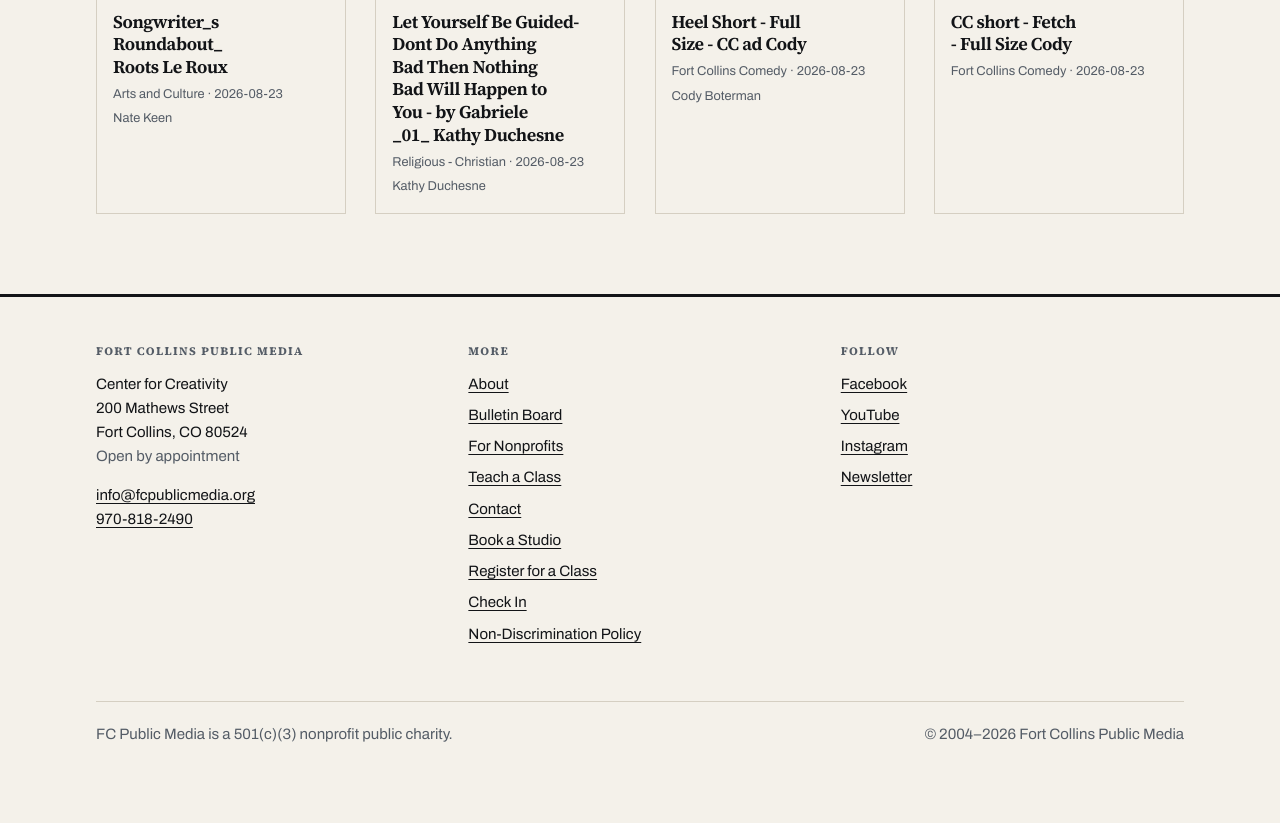
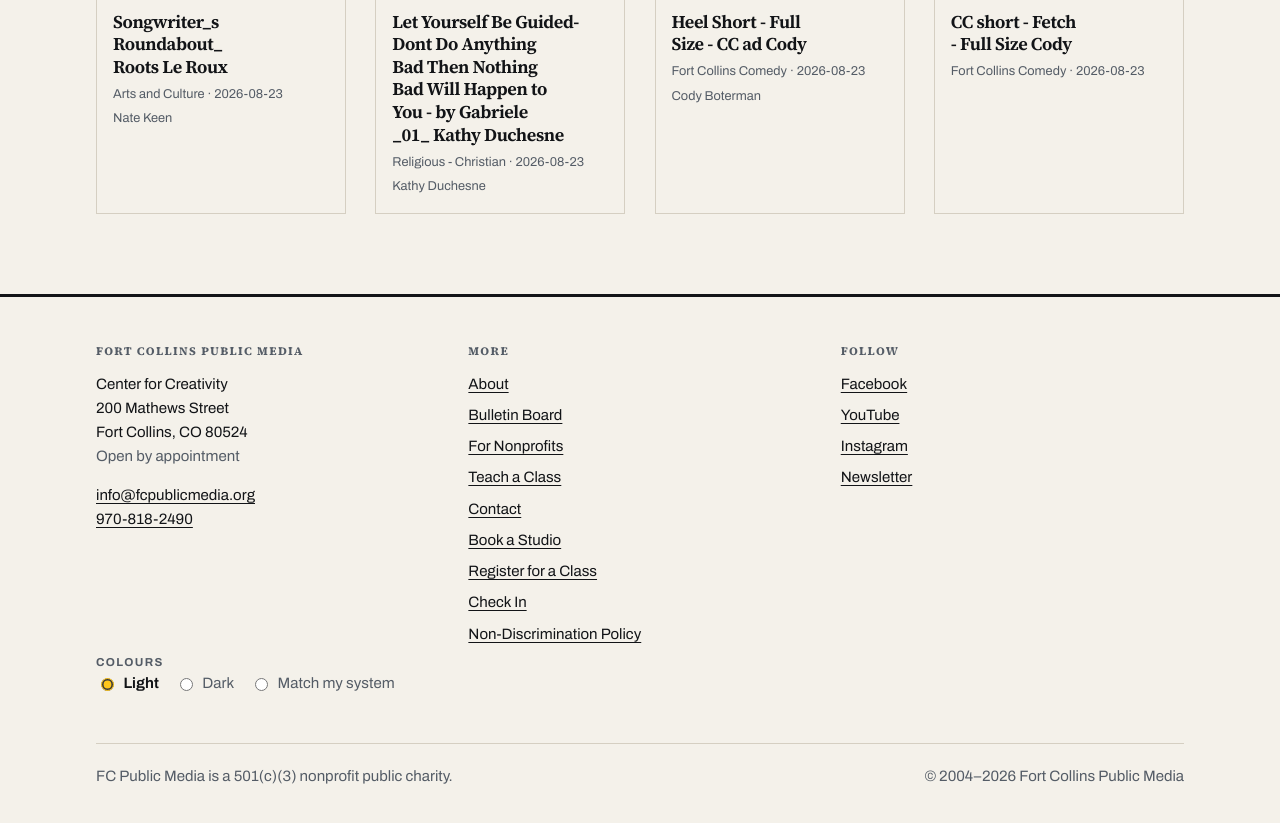
Before and after one commit to FC-Public-Media/fcpublicmedia.org, a Jekyll site: the page built from index.html, in a window 1280 px wide and 1400 px high, scrolled down 1386 px, cut to the strip 572-1395 px from the top of the window. Built offline with Jekyll 4.4.1, drawn with Linux system fonts in a browser that asks for light colours; before the commit the page ends 2744 px from its top, so only the background shows below that.

Commit message:
Light by default, and a way to say otherwise
The palette reads well in light and the dark scheme gets described as drab —
too much slate. Following the system was therefore handing most visitors the
weaker of the two without ever asking them.

So light is the default now, including for somebody whose laptop is set to
dark. Dark is still here, still maintained, and opt-in.

THE DARK PALETTE IS SELECTED BY ATTRIBUTE RATHER THAN BY MEDIA QUERY, and that
is what makes "follow my system" possible at all. A media query cannot be
overridden by a choice — it either applies or it does not — so a visitor who
wanted light on a dark laptop had nothing to press. Now the media query is
consulted by JavaScript, which resolves a stored preference of `system` into
the attribute the stylesheet reads.

The consequence, stated rather than discovered later: with scripting off
nobody gets dark, ever. That is the right fallback rather than a regression,
because light is the default the site wants.

STORAGE IS BEST-EFFORT AND NEVER MENTIONED. Reading localStorage throws rather
than returning null when storage is blocked, which is a real setting real
people turn on, so every access is wrapped and the choice falls back to a
variable that lives as long as the page does. That visitor gets a control that
works and forgets between navigations, which is a smaller loss than being told
about it. There is a test asserting the page never says "enable javascript",
"enable cookies", or "turn on" anything.

The head carries an inline copy of the read-and-apply, because doing it in the
deferred script would paint light first and correct it — a white flash on
every navigation for exactly the people who asked for dark.

The control is hidden until the script reveals it. Three radio buttons that
cannot do anything are worse than no control at all.

script/test_tokens.py sliced the stylesheet at the literal string
"prefers-color-scheme: dark" to find the dark palette. That string now survives
only inside the comment explaining the change, so the slice would have kept
working by luck and broken the day somebody reworded a comment. It slices on
the selector.

Co-Authored-By: Claude Opus 5 (1M context) <noreply@anthropic.com>

```diff
--- a/_includes/footer.html
+++ b/_includes/footer.html
@@ -41,6 +41,20 @@
 
   </div>
 
+  {%- comment -%}
+    Hidden until assets/js/theme.js reveals it. With scripting off these
+    controls could not do anything, and three dead radio buttons are worse
+    than no control at all — the visitor is left wondering what they broke.
+  {%- endcomment -%}
+  <div class="wrap">
+    <fieldset class="theme-picker" data-theme-picker hidden>
+      <legend>Colours</legend>
+      <label><input type="radio" name="theme" value="light"><span>Light</span></label>
+      <label><input type="radio" name="theme" value="dark"><span>Dark</span></label>
+      <label><input type="radio" name="theme" value="system"><span>Match my system</span></label>
+    </fieldset>
+  </div>
+
   <div class="wrap foot-legal">
     <p>{{ org.legal }}</p>
     <p>&copy; {{ org.founded }}&ndash;{{ site.time | date: '%Y' }} {{ org.name }}</p>
--- a/_includes/head.html
+++ b/_includes/head.html
@@ -47,4 +47,29 @@
   <link rel="apple-touch-icon" href="{{ '/assets/img/icon-180.png' | relative_url }}">
 
   <link rel="stylesheet" href="{{ '/assets/css/site.css' | relative_url }}">
+
+  {%- comment -%}
+    Inline and in the head, because anything else paints the wrong colours
+    first and then corrects itself — a white flash on a page somebody asked to
+    be dark, on every navigation.
+
+    It only ever ADDS dark. Light is the default and needs no script, so with
+    scripting off, storage blocked, or this failing outright, the page is the
+    one the site wants anyway. Nothing here prompts anybody about any of it.
+
+    The try/catch is not defensive padding: reading localStorage THROWS rather
+    than returning null when storage is blocked, which is a real setting real
+    people turn on, and an uncaught error here would stop the rest of the
+    head.
+  {%- endcomment -%}
+  <script>
+    (function () {
+      var pref = null;
+      try { pref = localStorage.getItem('theme'); } catch (e) { pref = null; }
+      var dark = pref === 'dark' ||
+        (pref === 'system' && window.matchMedia &&
+         window.matchMedia('(prefers-color-scheme: dark)').matches);
+      if (dark) document.documentElement.setAttribute('data-theme', 'dark');
+    })();
+  </script>
 </head>
--- a/_layouts/default.html
+++ b/_layouts/default.html
@@ -9,6 +9,7 @@
   </main>
   {% include footer.html %}
   <script src="{{ '/assets/js/nav.js' | relative_url }}" defer></script>
+  <script src="{{ '/assets/js/theme.js' | relative_url }}" type="module" defer></script>
   {%- comment -%}
     Only loaded on pages that actually have an on-air slot, so the schedule
     request is not made on pages that would throw the result away.
--- a/assets/css/site.css
+++ b/assets/css/site.css
@@ -79,8 +79,29 @@
   --gap: clamp(1rem, 0.7rem + 1.4vw, 2rem);
 }
 
-@media (prefers-color-scheme: dark) {
-  :root {
+/* --- The dark scheme ------------------------------------------------------
+
+   LIGHT IS THE DEFAULT NOW, INCLUDING FOR SOMEBODY WHOSE SYSTEM IS DARK.
+
+   The palette reads well in light and the dark scheme was described as drab —
+   too much slate — so following the system was handing most visitors the
+   weaker of the two. Dark is still here and still maintained; it is opt-in.
+
+   Selected by attribute rather than by `@media (prefers-color-scheme: dark)`,
+   and that is what makes "follow my system" possible at all. A media query
+   cannot be overridden by a choice — it either applies or it does not — so a
+   visitor who wanted light on a dark laptop had nothing to press. Here the
+   media query is consulted by assets/js/theme.js, which resolves a stored
+   preference of `system` into this attribute.
+
+   The consequence worth stating: with JavaScript off nobody gets dark, ever.
+   That is the correct fallback rather than a regression, because light is the
+   default the site wants. Nothing prompts anybody to turn scripting on. */
+
+:root { color-scheme: light; }
+
+:root[data-theme="dark"] {
+  color-scheme: dark;
   --ink:       #ece8e1;
   --slate:     #2b313a;
   --ink-soft:  #a1a8b2;
@@ -100,7 +121,6 @@
   --record-ink: #e16151;
 
   --accent:     #ece8e1;
-  }
 }
 
 /* --- Fonts ---------------------------------------------------------------
@@ -937,6 +957,39 @@ hr { border: 0; border-top: 1px solid var(--rule); margin: 2.5rem 0; }
 }
 .filter-count { margin: 0.5rem 0 0; font-size: var(--step--1); color: var(--ink-soft); }
 
+/* The colour control. Quiet on purpose — it is a preference, not a feature,
+   and it sits at the bottom because somebody who wants it will look there.
+   `hidden` in the markup until theme.js reveals it. */
+.theme-picker {
+  border: 0;
+  margin: 0 0 1rem;
+  padding: 0;
+  display: flex;
+  flex-wrap: wrap;
+  align-items: baseline;
+  gap: 0.35rem 1rem;
+}
+.theme-picker[hidden] { display: none; }
+.theme-picker legend {
+  padding: 0;
+  font-size: 0.72rem;
+  text-transform: uppercase;
+  letter-spacing: 0.12em;
+  font-weight: 700;
+  color: var(--ink-soft);
+}
+.theme-picker label {
+  display: flex;
+  align-items: center;
+  gap: 0.4rem;
+  font-size: var(--step--1);
+  color: var(--ink-soft);
+  cursor: pointer;
+}
+.theme-picker input { accent-color: var(--signal); }
+.theme-picker label:hover { color: var(--ink); }
+.theme-picker input:checked + span { color: var(--ink); font-weight: 650; }
+
 /* --- Footer --------------------------------------------------------------- */
 
 .site-foot {
--- /dev/null
+++ b/assets/js/theme.js
@@ -0,0 +1,80 @@
+// Which colours, and remembering it if we are allowed to.
+//
+// Light is the default and is what the stylesheet does on its own. This file
+// exists for two things: honouring a stored preference of `dark` or `system`,
+// and drawing the control that sets one. The head carries a copy of the first
+// half inline, because doing it here would mean painting light and correcting
+// it — a flash on every navigation for exactly the people who asked for dark.
+//
+// STORAGE IS BEST-EFFORT AND NEVER MENTIONED.
+//
+// Reading or writing localStorage THROWS when storage is blocked, rather than
+// returning null, and blocking it is a real setting real people turn on. So
+// every access is wrapped, and when it fails the choice is held in a variable
+// for the life of the page instead. That visitor gets a working control that
+// forgets between navigations, which is a smaller loss than being told about
+// it. Nothing here ever asks anybody to change their settings.
+
+const STORE = 'theme';
+const DEFAULT = 'light';
+
+/** Set when storage is refused, so the choice still holds for this page. */
+let inMemory = null;
+
+function read() {
+  try {
+    return localStorage.getItem(STORE) || inMemory || DEFAULT;
+  } catch (error) {
+    return inMemory || DEFAULT;
+  }
+}
+
+function write(value) {
+  inMemory = value;
+  try {
+    localStorage.setItem(STORE, value);
+  } catch (error) {
+    // Held in memory above. Not worth telling anybody about.
+  }
+}
+
+const systemIsDark = () =>
+  window.matchMedia && window.matchMedia('(prefers-color-scheme: dark)').matches;
+
+/** The attribute the stylesheet actually reads. Only ever `dark` or absent. */
+function apply(pref) {
+  const dark = pref === 'dark' || (pref === 'system' && systemIsDark());
+  if (dark) {
+    document.documentElement.setAttribute('data-theme', 'dark');
+  } else {
+    document.documentElement.removeAttribute('data-theme');
+  }
+}
+
+const picker = document.querySelector('[data-theme-picker]');
+
+if (picker) {
+  const current = read();
+  apply(current);
+
+  const chosen = picker.querySelector(`input[value="${current}"]`);
+  if (chosen) chosen.checked = true;
+
+  picker.hidden = false;
+
+  picker.addEventListener('change', (event) => {
+    const value = event.target.value;
+    write(value);
+    apply(value);
+  });
+
+  // Somebody on `system` who flips their laptop to dark at sunset should not
+  // have to reload to see it.
+  if (window.matchMedia) {
+    window
+      .matchMedia('(prefers-color-scheme: dark)')
+      .addEventListener('change', () => {
+        if (read() === 'system') apply('system');
+      });
+  }
+}
```
Also changed, not shown: script/test_tokens.py (+9 -1 lines), tests/theme.spec.js (added, +104 -0 lines). Lines whose indentation alone changed are shown as unchanged.
